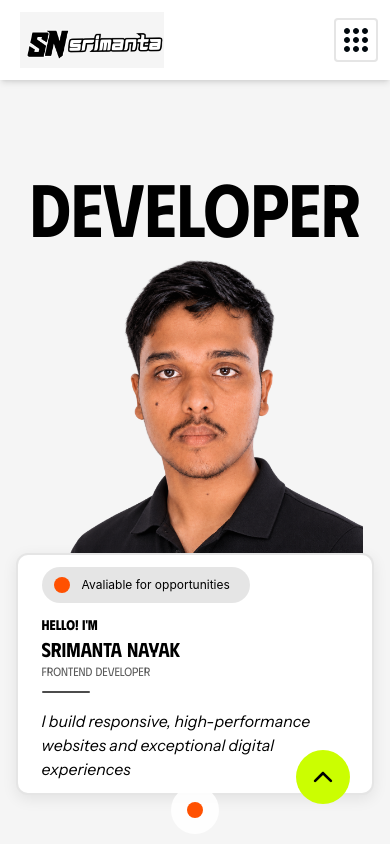
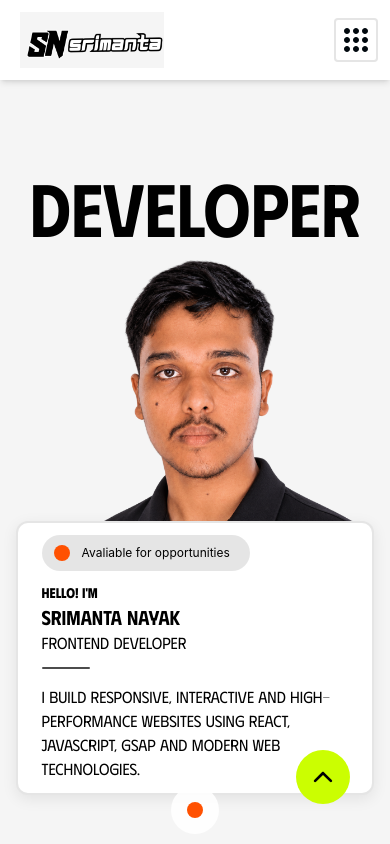
Before and after one commit to Srimanta2006/Portfolio, a React (Vite) app: page / in a window 390 px wide. Shown: the top 844 px of the page. Built offline with nearby package versions, Linux system fonts and the light colour scheme.

Commit message:
search console

```diff
--- a/index.html
+++ b/index.html
@@ -40,9 +40,7 @@
 
   <meta name="twitter:title" content="Srimanta Nayak | Frontend Developer" />
 
-  <meta property="og:image" content="https://srimanta-portfolio.vercel.app/images/og-image.png" />
-  <meta name="twitter:description"
-    content="Portfolio of Srimanta Nayak, a frontend developer specializing in React, JavaScript, GSAP and modern web development." />
+  <meta name="twitter:description" content="Portfolio of Srimanta Nayak, a frontend developer specializing in React, JavaScript, GSAP and modern web development." />
 
   <meta name="twitter:image" content="https://srimanta-portfolio.vercel.app/images/og-image.png" />
 
--- a/src/Components/Home/Hero.jsx
+++ b/src/Components/Home/Hero.jsx
@@ -6,15 +6,15 @@ gsap.registerPlugin(SplitText);
 
 
 const Hero = () => {
-    let splitText = new SplitText(".split",{type: "chars"});
+    let splitText = new SplitText(".split", { type: "chars" });
     let chars = splitText.chars;
-    useGSAP(()=>{
-        gsap.from(chars,{
+    useGSAP(() => {
+        gsap.from(chars, {
             yPercent: 100,
             stagger: 0.1,
             duration: 0.4,
         })
-    },[])
+    }, [])
     return (
         <section className='relative mt-20 md:mt-30 h-[110svh] md:h-[150vh] w-full overflow-hidden scroll-smooth'>
             <div className=' h-fit'>
@@ -42,12 +42,13 @@ const Hero = () => {
                         <span className='h-4 w-4 rounded-full bg-[#FF5101]'></span>
                         <p className='text-xs md:text-[1vw] leading-tight'>Avaliable for opportunities</p>
                     </div>
-                    <p className='text-sm md:text-[1.2vw] font-bold uppercase font-[font1]'>Hello! I'm</p>
-                    <p className='text-xl md:text-[1.7vw] uppercase font-semibold font-[font1]'>srimanta Nayak</p>
-                    <p className='text-xs md:text-[1vw] uppercase font-[font1] text-black/65'>Frontend Developer</p>
-                    <div className='h-0.5 bg-black/70 w-12 md:w-[5vw] rounded-full mt-3'></div>
-                    <p className='mt-4 md:mt-10 text-base md:text-xl font-[font4]'>
-                        I build responsive, high-performance websites and exceptional digital experiences
+                    <p className="text-sm md:text-[1.2vw] font-bold uppercase font-[font1]">Hello! I'm</p>
+                    <h1 className="text-xl md:text-[1.7vw] uppercase font-semibold font-[font1]">Srimanta Nayak</h1>
+                    <p className="text-base md:text-[1.2vw] uppercase font-[font1]">Frontend Developer</p>
+                    <div className="h-0.5 bg-black/70 w-12 md:w-[5vw] rounded-full mt-3"></div>
+                    <p className="mt-4 md:mt-10 text-base md:text-xl font-[font1]">
+                        I build responsive, interactive and high-performance websites
+                        using React, JavaScript, GSAP and modern web technologies.
                     </p>
                 </div>
             </div>
```
